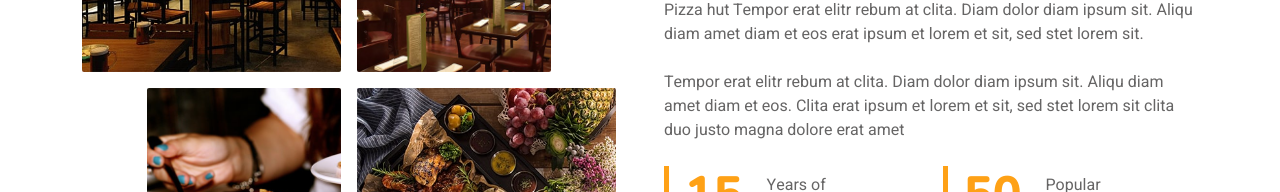
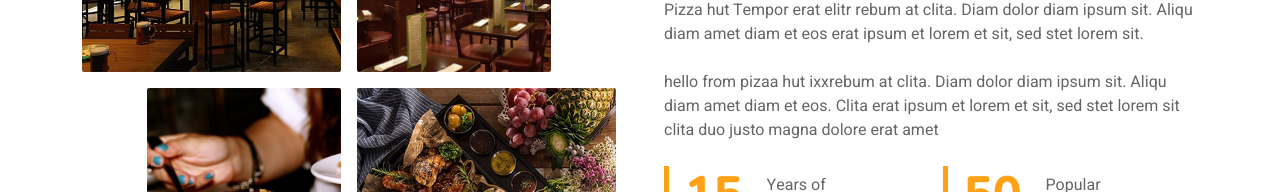
Before and after one commit to Sana4367/final-project, a plain HTML site: page about.html in a window 1280 px wide. Shown: the part 680-872 px from the top of the page. Drawn offline with nearby package versions, Linux system fonts and the light colour scheme.

Commit message:
10 commit

```diff
--- a/about.html
+++ b/about.html
@@ -112,7 +112,7 @@
                         <h5 class="section-title ff-secondary text-start text-primary fw-normal">About Us</h5>
                         <h1 class="mb-4">Welcome to Pizza Hut <i class="fa fa-utensils text-primary me-2"></i>Restoran</h1>
                         <p class="mb-4">Pizza hut Tempor erat elitr rebum at clita. Diam dolor diam ipsum sit. Aliqu diam amet diam et eos erat ipsum et lorem et sit, sed stet lorem sit.</p>
-                        <p class="mb-4">Tempor erat elitr rebum at clita. Diam dolor diam ipsum sit. Aliqu diam amet diam et eos. Clita erat ipsum et lorem et sit, sed stet lorem sit clita duo justo magna dolore erat amet</p>
+                        <p class="mb-4">hello from pizaa hut ixxrebum at clita. Diam dolor diam ipsum sit. Aliqu diam amet diam et eos. Clita erat ipsum et lorem et sit, sed stet lorem sit clita duo justo magna dolore erat amet</p>
                         <div class="row g-4 mb-4">
                             <div class="col-sm-6">
                                 <div class="d-flex align-items-center border-start border-5 border-primary px-3">
```
